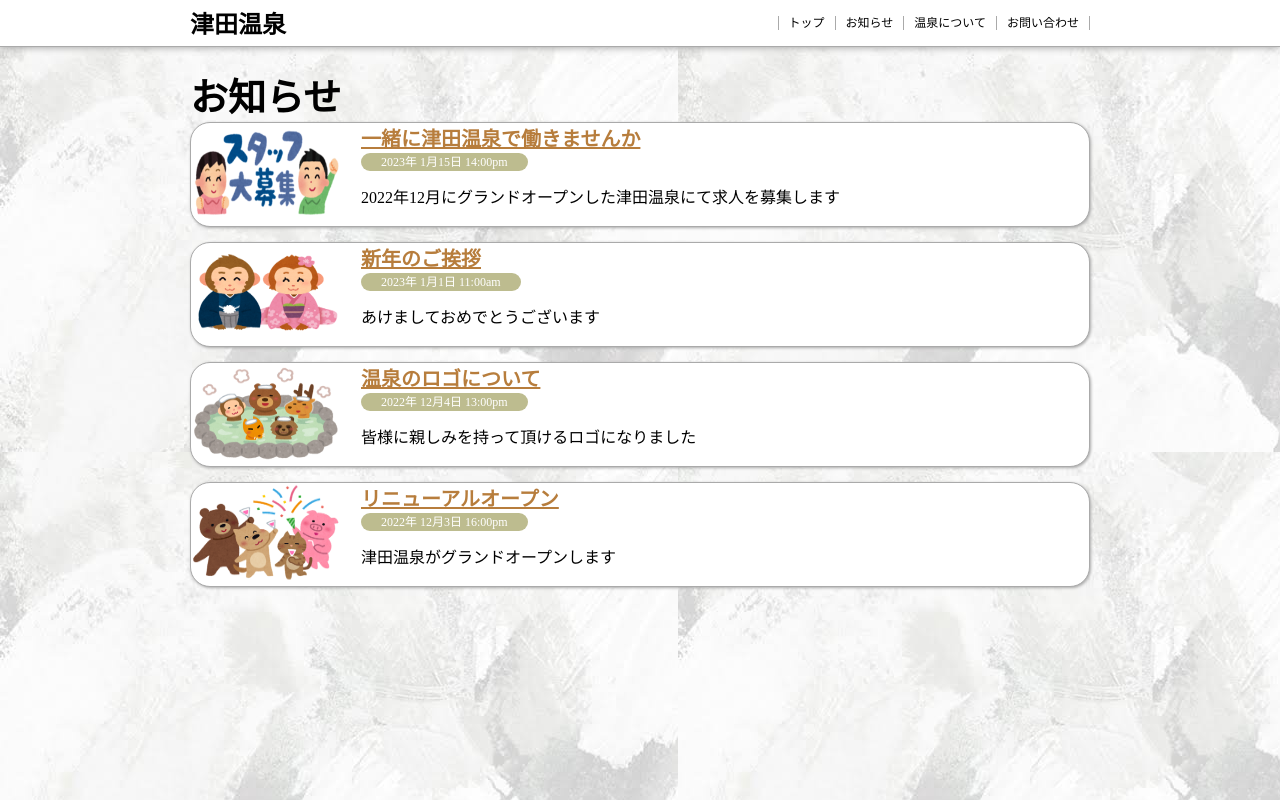
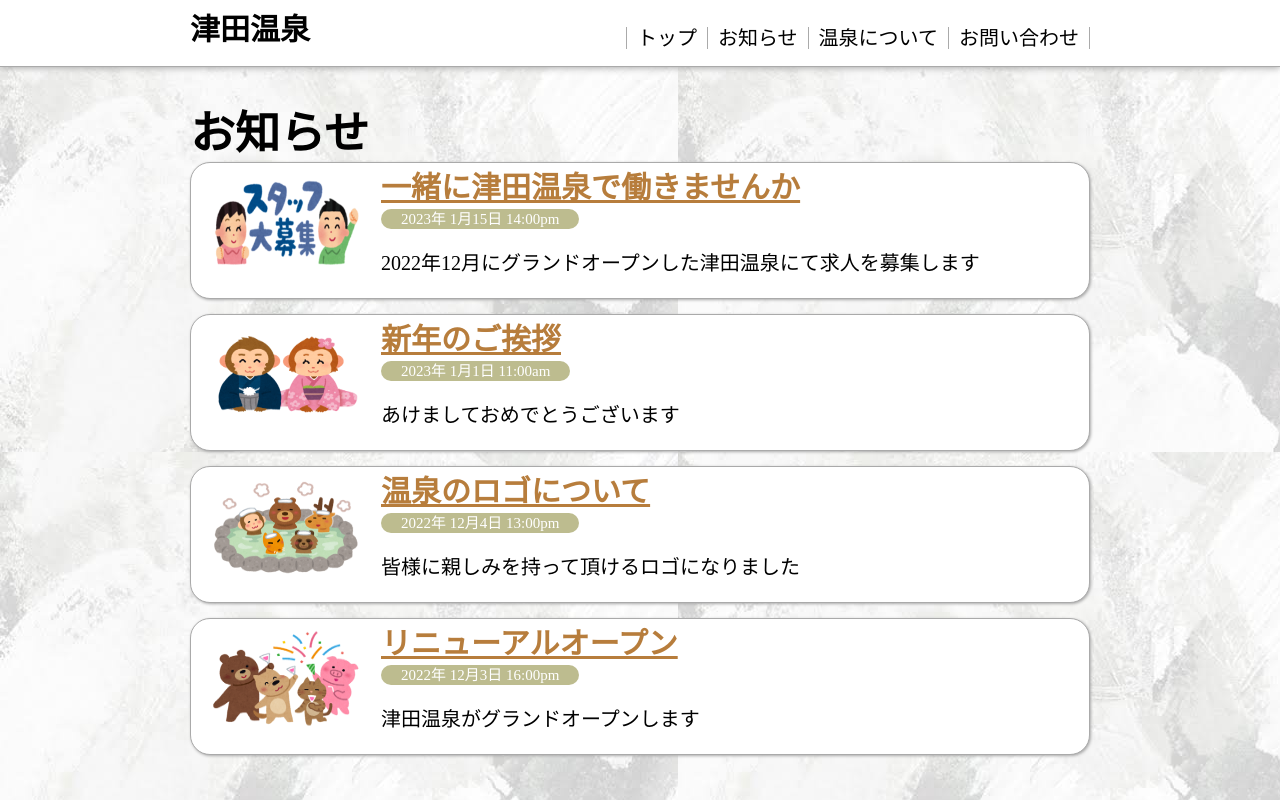
Before and after one commit to Sar-wak/tsudaonsen, a plain HTML site: page news.html in a window 1280 px wide. Drawn offline with Linux system fonts and the light colour scheme; a script that the page names is missing.

Commit message:
Update news.css

```diff
--- a/news.css
+++ b/news.css
@@ -1,4 +1,4 @@
-
+@charset "utf-8";
 body {
   font-family: 'Noto Sans JP', sans-serif;
   font-family: 'Noto Serif JP', serif;
@@ -7,14 +7,17 @@ body {
 }
 
 h1{
-  font-size: 38px;
   margin-top: 0;
   margin-bottom: 0;
+  font-size: 55px;
 }
 
 header h1 a{
   text-decoration: none;
   color: #000000;
+  padding: 0;
+  -webkit-text-size-adjust: 100%;
+  font-size: 30px;
 }
 
 header h1 a:hover{
@@ -76,7 +79,7 @@ nav ul{
 
 nav li{
   display: inline;
-  font-size: 12px;
+  font-size: 20px;
   border-right: solid 1px #aaaaaa;
   padding-left: 10px;
   padding-right: 10px;
@@ -116,14 +119,21 @@ article{
   border-radius:20px;
 }
 
+section h1{
+  font-size: 45px;
+}
+
 #posts article img{
   float: left;
   size: 15px;
-  margin-right: 20px;
+  margin-right: auto;
+  margin-top: auto;
+  margin-bottom: auto;
+  padding: 10px 20px 30px;
 }
 
 #posts article h1{
-  font-size: 20px;
+  font-size: 30px;
 }
 
 #posts article a:hover{
@@ -142,15 +152,19 @@ article{
 }
 
 #posts header{
-  margin-bottom: 20px;
+  margin-bottom: 30px;
 }
 
 #posts time{
-  font-size: 12px;
+  font-size: 15px;
   color: #ffffff;
   background-color: #bdbc8f;
   border-radius: 10px;
   padding: 2px 20px 2px 20px;
+}
+
+#posts p{
+  font-size: 20px;
 }
 
 figure.photo-centure{
@@ -163,6 +177,8 @@ footer{
   width: 900px;
   margin-left: auto;
   margin-right:auto;
+  padding: 0;
+  -webkit-text-size-adjust: 100%;
 }
 
 @media screen and (max-width: 899px) {
```
